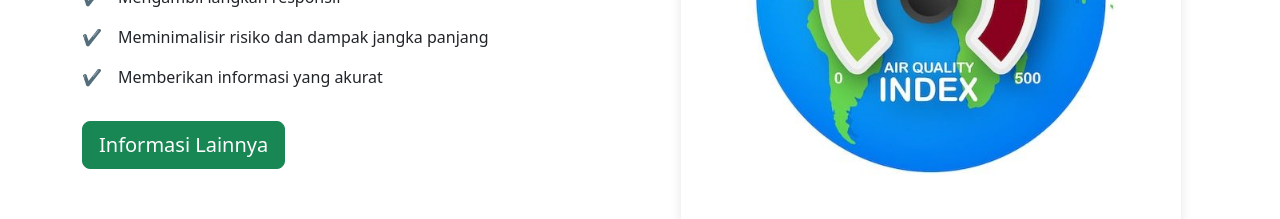
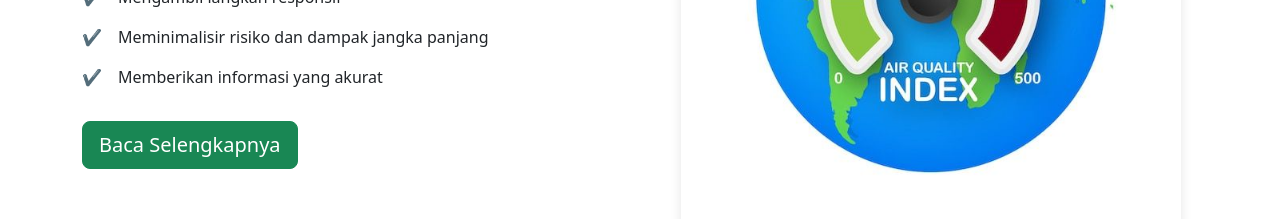
Before and after one commit to RezaHarahap18/Sky-Watch, a React (Vite) app in the folder frontend/: page / in a window 1280 px wide. Shown: the part 2040-2259 px from the top of the page. Built offline with nearby package versions, Linux system fonts and the light colour scheme; a web font is replaced by a local one.

Commit message:
fix: information section

```diff
--- a/frontend/src/components/information.jsx
+++ b/frontend/src/components/information.jsx
@@ -50,7 +50,7 @@ const InfoSection = () => {
                 (e.currentTarget.style.transform = "scale(1)")
               }
             >
-              Informasi Lainnya
+              Baca Selengkapnya
             </a>
           </div>
           {/* Image */}
```
